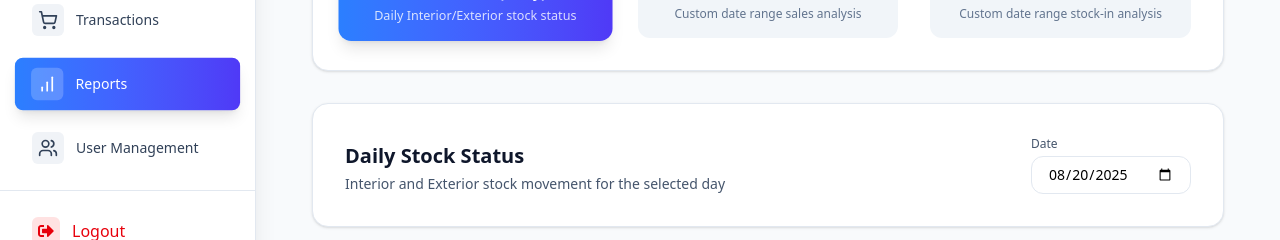
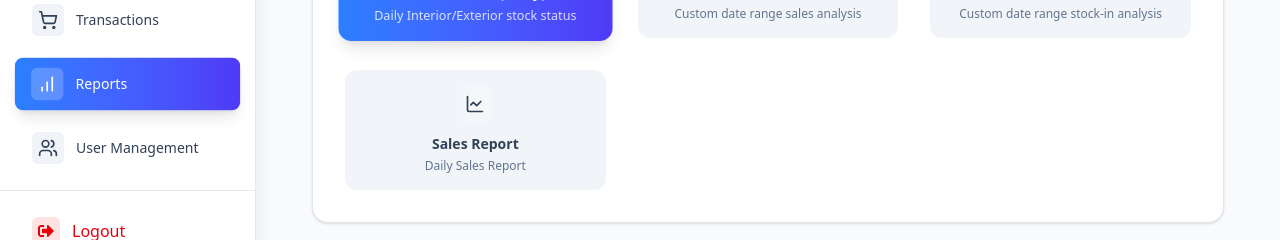
Before and after one commit to DanSev7/JOTUN-Paint, a React (Vite) app: page /reports in a window 1280 px wide. Shown: the part 315-555 px from the top of the page. Built offline with nearby package versions, Linux system fonts and the light colour scheme; no server answers; the database is empty; sample sign-in values are in the browser's storage.

Commit message:
latest update

```diff
--- a/src/components/transactions/TransactionForm.jsx
+++ b/src/components/transactions/TransactionForm.jsx
@@ -91,7 +91,7 @@ const TransactionForm = ({ onClose, transaction = null, onSave }) => {
     { id: 'purchase', name: 'Purchase', icon: <TrendingDown className="w-4 h-4" />, color: 'text-blue-600' },
     { id: 'stock_in', name: 'Stock In', icon: <Package className="w-4 h-4" />, color: 'text-purple-600' },
     { id: 'stock_out', name: 'Stock Out', icon: <Package className="w-4 h-4" />, color: 'text-orange-600' },
-    { id: 'return', name: 'Return', icon: <TrendingDown className="w-4 h-4" />, color: 'text-red-600' }
+    // { id: 'return', name: 'Return', icon: <TrendingDown className="w-4 h-4" />, color: 'text-red-600' }
   ];
 
   const statuses = [
--- a/src/pages/Dashboard.jsx
+++ b/src/pages/Dashboard.jsx
@@ -61,13 +61,13 @@ const Dashboard = () => {
   const navigate = useNavigate();
 
   const quickActions = [
-    {
-      label: 'Add Stock',
-      icon: <Plus className="w-5 h-5" />,
-      gradient: 'from-blue-500 to-indigo-600',
-      hoverGradient: 'hover:from-blue-600 hover:to-indigo-700',
-      action: () => navigate('/transactions?type=stock_in')
-    },
+    // {
+    //   label: 'Add Stock',
+    //   icon: <Plus className="w-5 h-5" />,
+    //   gradient: 'from-blue-500 to-indigo-600',
+    //   hoverGradient: 'hover:from-blue-600 hover:to-indigo-700',
+    //   action: () => navigate('/transactions?type=stock_in')
+    // },
     {
       label: 'New Sale',
       icon: <ShoppingCart className="w-5 h-5" />,
@@ -607,7 +607,7 @@ const Dashboard = () => {
             Frequently used operations for faster workflow
           </p>
         </div>
-        <div className="grid grid-cols-2 md:grid-cols-4 gap-4">
+        <div className="grid grid-cols-2 md:grid-cols-3 gap-4">
           {quickActions.map((action, index) => (
             <button
               key={index}
--- a/src/pages/Reports.jsx
+++ b/src/pages/Reports.jsx
@@ -1,6 +1,7 @@
 import React, { useState, useEffect } from 'react';
 import StockStatusReport from '../components/reports/StockStatusReport';
 import SalesAnalysisReport from '../components/reports/SalesAnalysisReport';
+import SalesReport from '../components/reports/SalesReport';
 import {
   BarChart3,
   LineChart,
@@ -9,6 +10,7 @@ import {
 import supabase from '../services/supabase';
 import { useToast } from '../contexts/ToastContext';
 import StockInAnalysisReport from '../components/reports/StockInAnalysisReport';
+import js from '@eslint/js';
 
 const Reports = () => {
   const [selectedReport, setSelectedReport] = useState('stock_status');
@@ -87,6 +89,12 @@ const Reports = () => {
       name : 'Stock-In Analysis',
       icon: <LineChart className='w-5 h-5' />,
       description: 'Custom date range stock-in analysis'
+    },
+    {
+      id: 'sales-report',
+      name: 'Sales Report',
+      icon: <LineChart className='w-5 h-5' />,
+      description: 'Daily Sales Report'
     }
   ];
 
@@ -188,6 +196,7 @@ const Reports = () => {
       {/* Report Content */}
       {selectedReport === 'stock_status' && <StockStatusReport products={products} transactions={transactions} />}
       {selectedReport === 'analysis' && <SalesAnalysisReport transactions={transactions} />}
+      {selectedReport === 'sales-report' && <SalesReport transactions={transactions} />}
       {selectedReport === 'stock-in' && <StockInAnalysisReport transactions={transactions} />}
     </div>
   );
```
